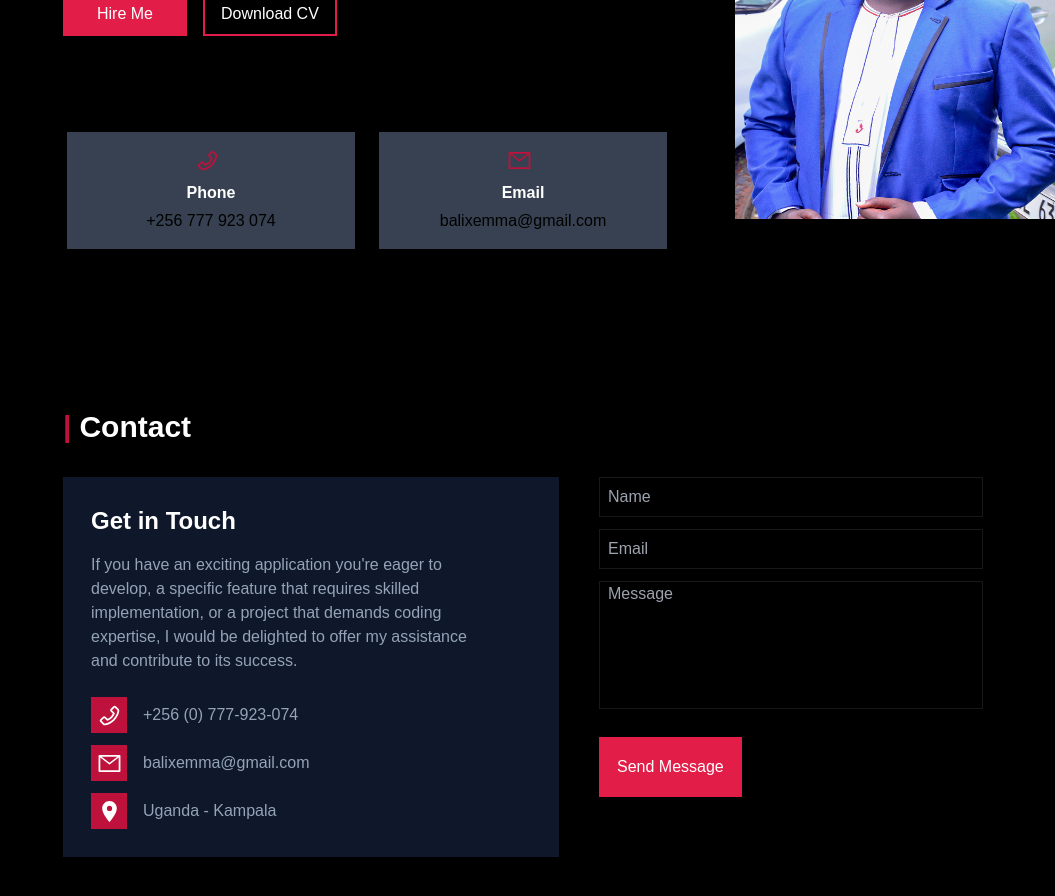
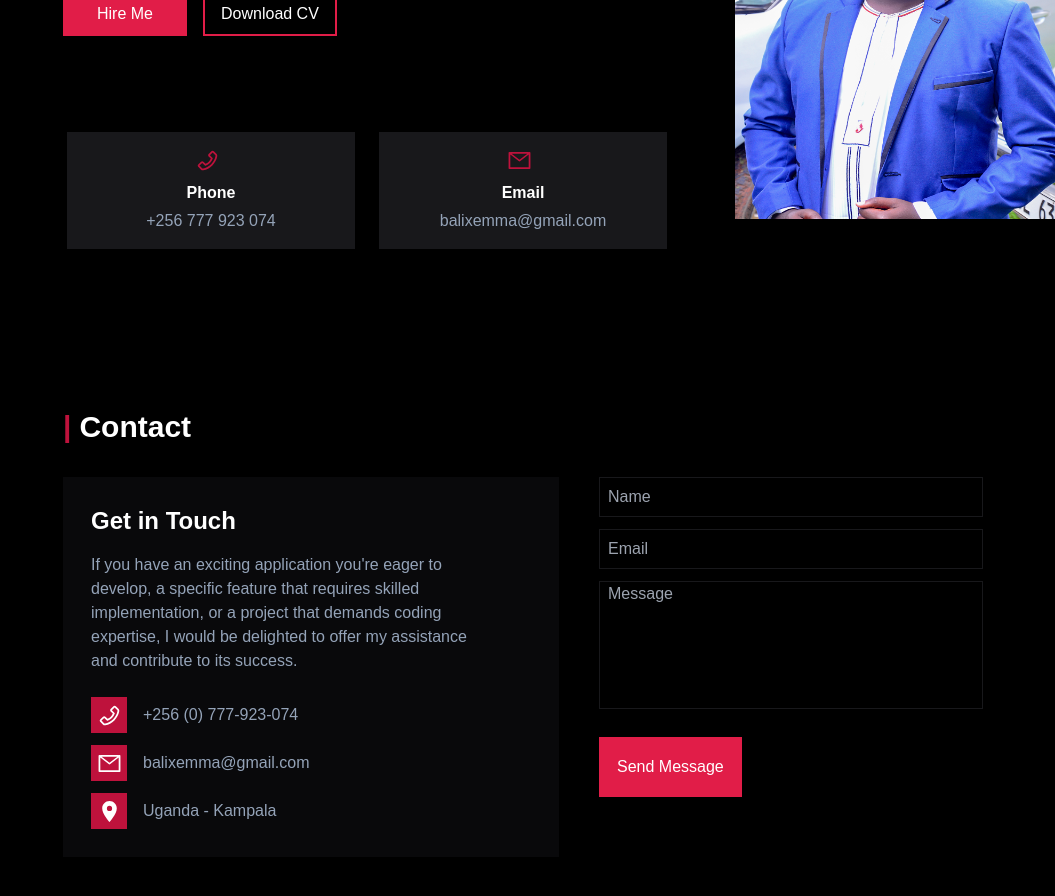
Before and after one commit to Balikuddembe/portfolio, a Next.js app: page / in a window 1280 px wide. Shown: the part 1140-2036 px from the top of the page, without its empty margins (225-1280 px from the left). Built offline with nearby package versions, Linux system fonts and the light colour scheme.

Commit message:
Add tailwind style to the contact page

```diff
--- a/components/About.js
+++ b/components/About.js
@@ -27,22 +27,22 @@ const About = () => {
         </div>
 
         <div className="ml-1 flex space-x-6 text-center">
-          <div className="mt-4 bg-gray-700 w-72 py-4 mb-16 outline hover:outline-rose-700 outline-1">
+          <div className="mt-4 bg-zinc-900 w-72 py-4 mb-16 outline hover:outline-rose-700 outline-1">
             <div className=" pl-32 font-bold pb-2">
               <AiOutlinePhone size={25} className="text-rose-700" />
             </div>
 
             <p className="pb-1 font-bold text-white">Phone</p>
-            <p>+256 777 923 074</p>
+            <p className=" text-slate-400">+256 777 923 074</p>
           </div>
 
-          <div className="mt-4 bg-gray-700 w-72 py-4 mb-16 outline hover:outline-rose-700 outline-1">
+          <div className="mt-4 bg-zinc-900 w-72 py-4 mb-16 outline hover:outline-rose-700 outline-1">
             <div className="pl-32 pb-2">
               <AiOutlineMail size={25} className="text-rose-700" />
             </div>
 
             <p className="pb-1 font-bold text-white">Email</p>
-            <p>balixemma@gmail.com</p>
+            <p className=" text-slate-400">balixemma@gmail.com</p>
           </div>
         </div>
       </div>
--- a/components/Contact.js
+++ b/components/Contact.js
@@ -12,7 +12,7 @@ const Contact = () => {
                     <h2 className='text-3xl'>Contact</h2>
                 </div>
                 <div className=' mt-8 flex'>
-                    <div className=' bg-slate-900 p-7 w-1/2'>
+                    <div className=' bg-zinc-950 p-7 w-1/2'>
                         <h2 className='text-2xl font-bold text-white'>Get in Touch</h2>
                         <p className='mt-4 max-w-sm text-slate-400'>
                             If you have an exciting application you're eager to develop, a specific feature
```
